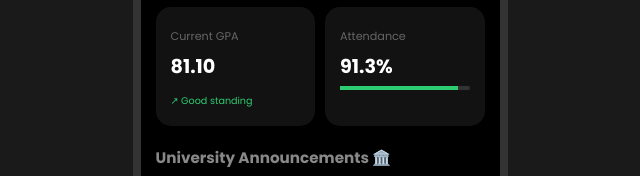
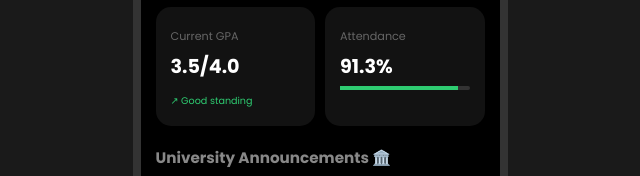
Before and after one commit to tadashihunter07/Smart-Learning, a plain HTML site: page index.html in a window 1280 px wide. Shown: the part 199-375 px from the top of the page, 320-960 px from the left. Drawn offline with Linux system fonts and the light colour scheme.

Commit message:
Update index.html

```diff
--- a/index.html
+++ b/index.html
@@ -85,7 +85,7 @@
             <div class="stats-grid">
                 <div class="stat-card">
                     <span class="label">Current GPA</span>
-                    <span class="value">81.10</span>
+                    <span class="value">3.5/4.0</span>
                     <span style="color:var(--green); font-size:0.6rem">↗ Good standing</span>
                 </div>
                 <div class="stat-card">
```
